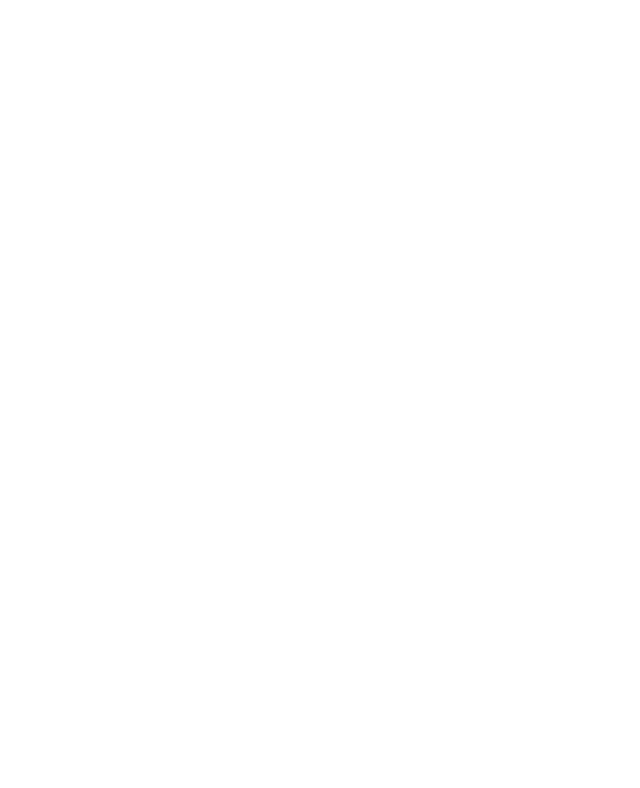
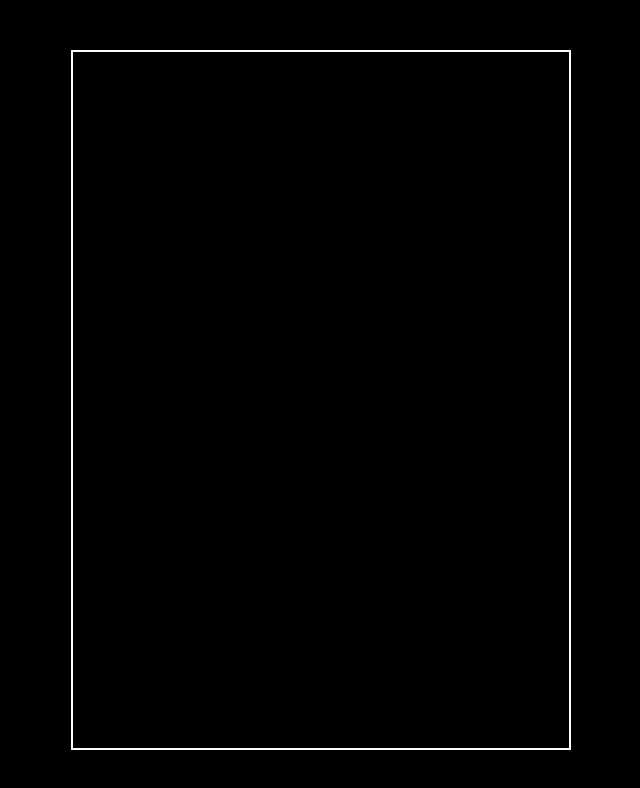
Before and after one commit to sanderheieren/pixelmanipulation, a plain HTML site: page pixel_rain/index.html in a window 1280 px wide. Shown: the whole page, without its empty margins (319-959 px from the left). Drawn offline with Linux system fonts and the light colour scheme.

Commit message:
boilerplate

```diff
--- a/pixel_rain/index.html
+++ b/pixel_rain/index.html
@@ -3,11 +3,11 @@
 <head>
   <meta charset="UTF-8">
   <meta name="viewport" content="width=device-width, initial-scale=1.0">
-  <title>Pixel Rain</title>
+  <title>Particle Rain</title>
   <link rel="stylesheet" href="style.css">
 </head>
 <body>
-
+  <canvas id="canvas1">h</canvas>
   <script src="script.js"></script>
 </body>
 </html>
--- a/pixel_rain/style.css
+++ b/pixel_rain/style.css
@@ -0,0 +1,16 @@
+* {
+	margin: 0;
+	padding: 0;
+	box-sizing: border-box;
+	background: black;
+}
+
+#canvas1 {
+	border: 2px solid white;
+	position: absolute;
+	top: 50%;
+	left: 50%;
+	transform: translate(-50%, -50%);
+	width: 500px;
+	height: 700px;
+}
--- a/project_starter/style.css
+++ b/project_starter/style.css
@@ -0,0 +1,16 @@
+* {
+	margin: 0;
+	padding: 0;
+	box-sizing: border-box;
+	background: black;
+}
+
+#canvas1 {
+	border: 2px solid white;
+	position: absolute;
+	top: 50%;
+	left: 50%;
+	transform: translate(-50%, -50%);
+	width: 500px;
+	height: 500px;
+}
```
Also changed, not shown: project_starter/index.html (+1 -0 lines).
